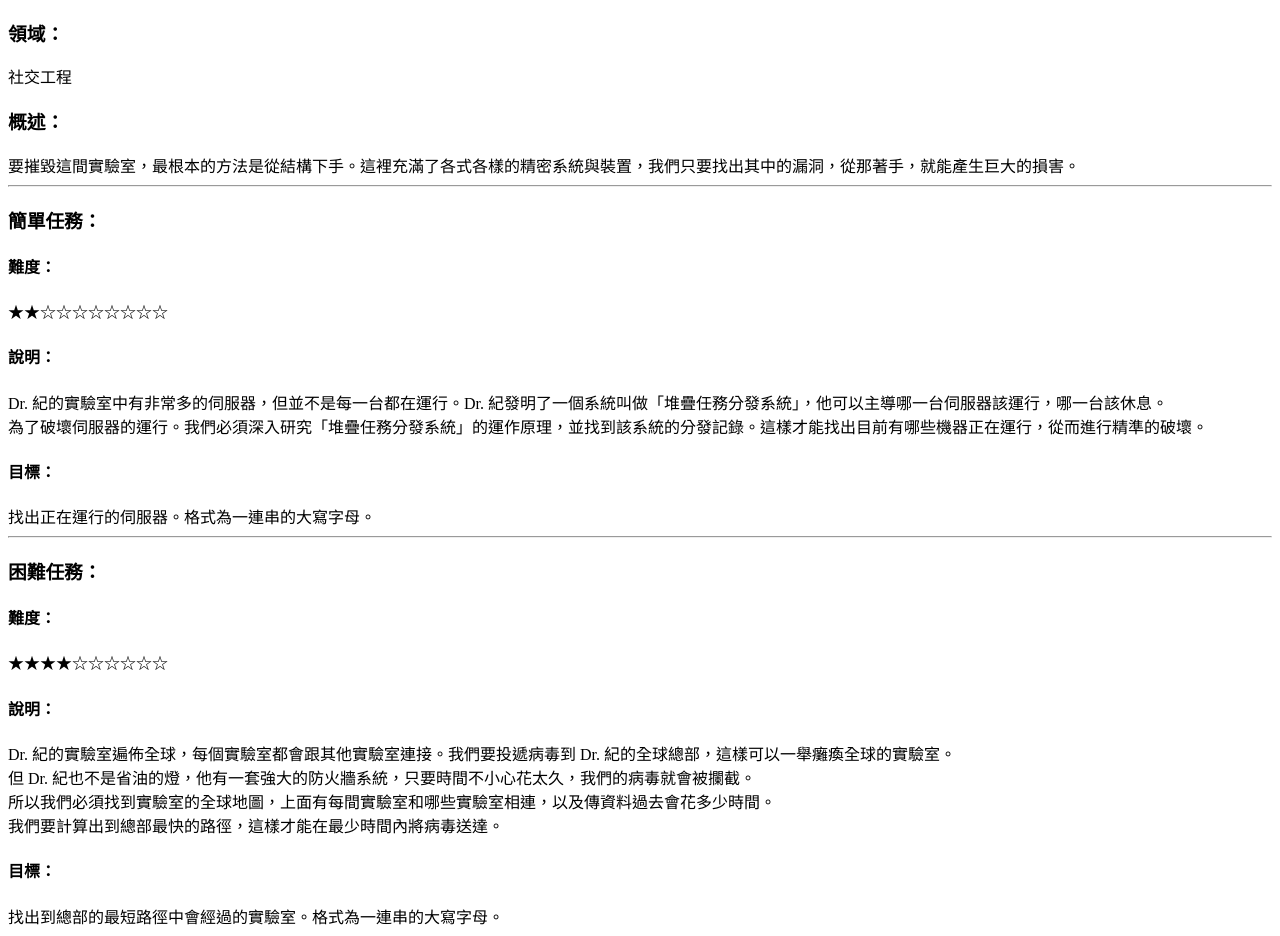
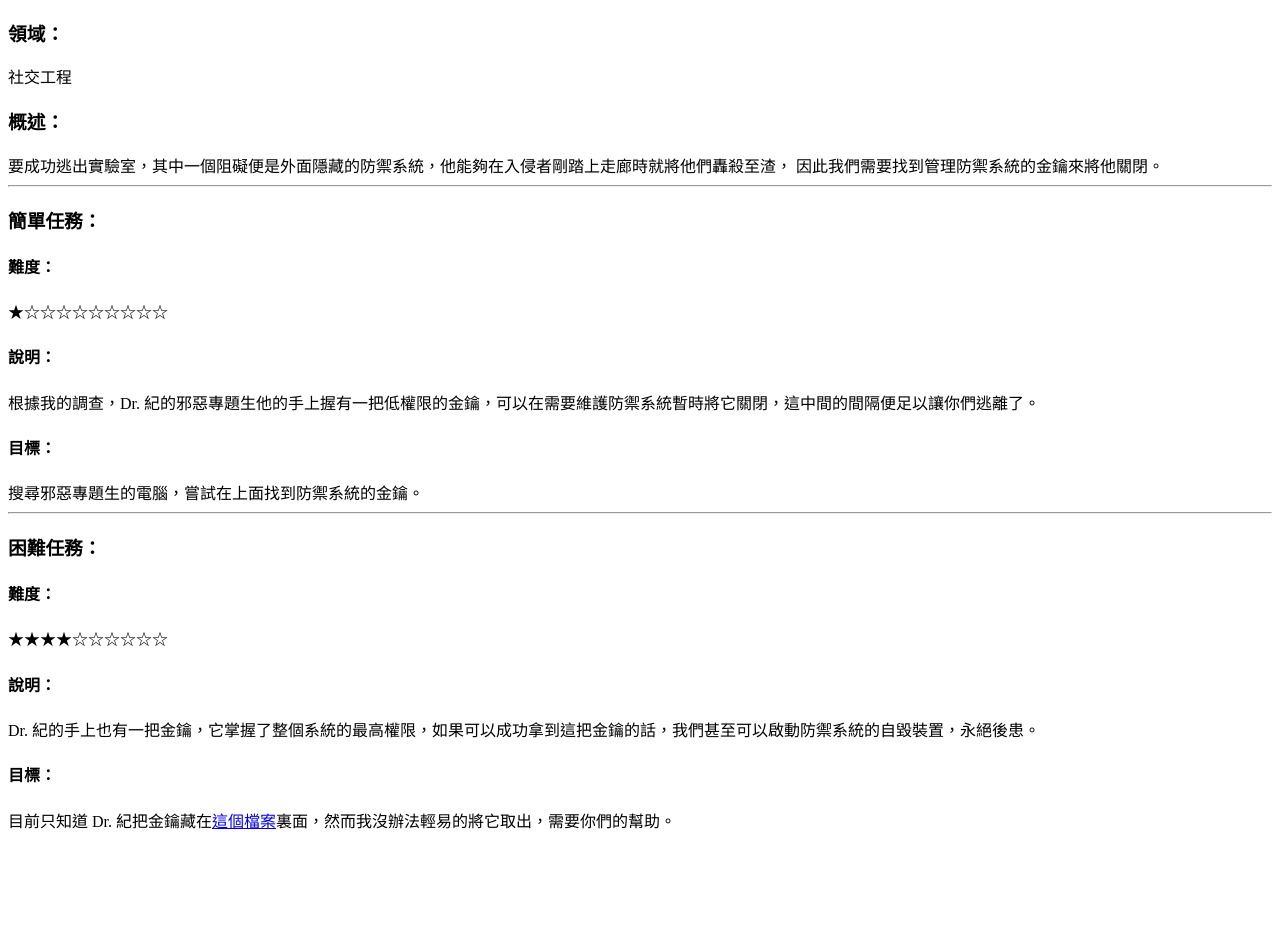
Before and after one commit to as535364/Escape-Room, a Flask app: template templates/problems/pC.html in a window 1280 px wide. After the commit the page ends 829 px from the top, so only its background shows below. Run offline with Flask 2, Linux system fonts and the light colour scheme; the template is opened without the code that fills it, so the values that code supplies are empty.

Commit message:
Update social engineering problem description

```diff
--- a/templates/problems/pC.html
+++ b/templates/problems/pC.html
@@ -1,45 +1,34 @@
 <!DOCTYPE html>
 <html lang="zh-TW">
+
 <head>
-<title>
-	pC
-</title>
+	<title>pC</title>
 	<meta charset="UTF-8">
-
 </head>
 
 <body>
 	<h3>領域：</h3>
 	社交工程
-
 	<h3>概述：</h3>
-要摧毀這間實驗室，最根本的方法是從結構下手。這裡充滿了各式各樣的精密系統與裝置，我們只要找出其中的漏洞，從那著手，就能產生巨大的損害。
-
+	要成功逃出實驗室，其中一個阻礙便是外面隱藏的防禦系統，他能夠在入侵者剛踏上走廊時就將他們轟殺至渣，
+	因此我們需要找到管理防禦系統的金鑰來將他關閉。
 	<hr>
-
 	<h3>簡單任務：</h3>
 	<h4>難度：</h4>
-★★☆☆☆☆☆☆☆☆
+	★☆☆☆☆☆☆☆☆☆
 	<h4>說明：</h4>
-Dr. 紀的實驗室中有非常多的伺服器，但並不是每一台都在運行。Dr. 紀發明了一個系統叫做「堆疊任務分發系統」，他可以主導哪一台伺服器該運行，哪一台該休息。<br>
-為了破壞伺服器的運行。我們必須深入研究「堆疊任務分發系統」的運作原理，並找到該系統的分發記錄。這樣才能找出目前有哪些機器正在運行，從而進行精準的破壞。
-
+	根據我的調查，Dr. 紀的邪惡專題生他的手上握有一把低權限的金鑰，可以在需要維護防禦系統暫時將它關閉，這中間的間隔便足以讓你們逃離了。
 	<h4>目標：</h4>
-找出正在運行的伺服器。格式為一連串的大寫字母。
-
+	搜尋邪惡專題生的電腦，嘗試在上面找到防禦系統的金鑰。
 	<hr>
-
 	<h3>困難任務：</h3>
 	<h4>難度：</h4>
 	★★★★☆☆☆☆☆☆
 	<h4>說明：</h4>
-Dr. 紀的實驗室遍佈全球，每個實驗室都會跟其他實驗室連接。我們要投遞病毒到 Dr. 紀的全球總部，這樣可以一舉癱瘓全球的實驗室。<br>
-但 Dr. 紀也不是省油的燈，他有一套強大的防火牆系統，只要時間不小心花太久，我們的病毒就會被攔截。<br>
-所以我們必須找到實驗室的全球地圖，上面有每間實驗室和哪些實驗室相連，以及傳資料過去會花多少時間。<br>
-我們要計算出到總部最快的路徑，這樣才能在最少時間內將病毒送達。
+	Dr. 紀的手上也有一把金鑰，它掌握了整個系統的最高權限，如果可以成功拿到這把金鑰的話，我們甚至可以啟動防禦系統的自毀裝置，永絕後患。
+	<h4>目標：</h4>
+	目前只知道 Dr. 紀把金鑰藏在<a
+		href="https://drive.google.com/file/d/1Jd8D-zrjnYsxm1LHzeNDOQ562moz2eoU/view?usp=sharing">這個檔案</a>裏面，然而我沒辦法輕易的將它取出，需要你們的幫助。
+</body>
 
-<h4>目標：</h4>
-找出到總部的最短路徑中會經過的實驗室。格式為一連串的大寫字母。
-
-
-</body></html>
+</html>
```
Also changed, not shown: templates/problems/pD.html (+6 -6 lines). Lines whose indentation alone changed are shown as unchanged.
